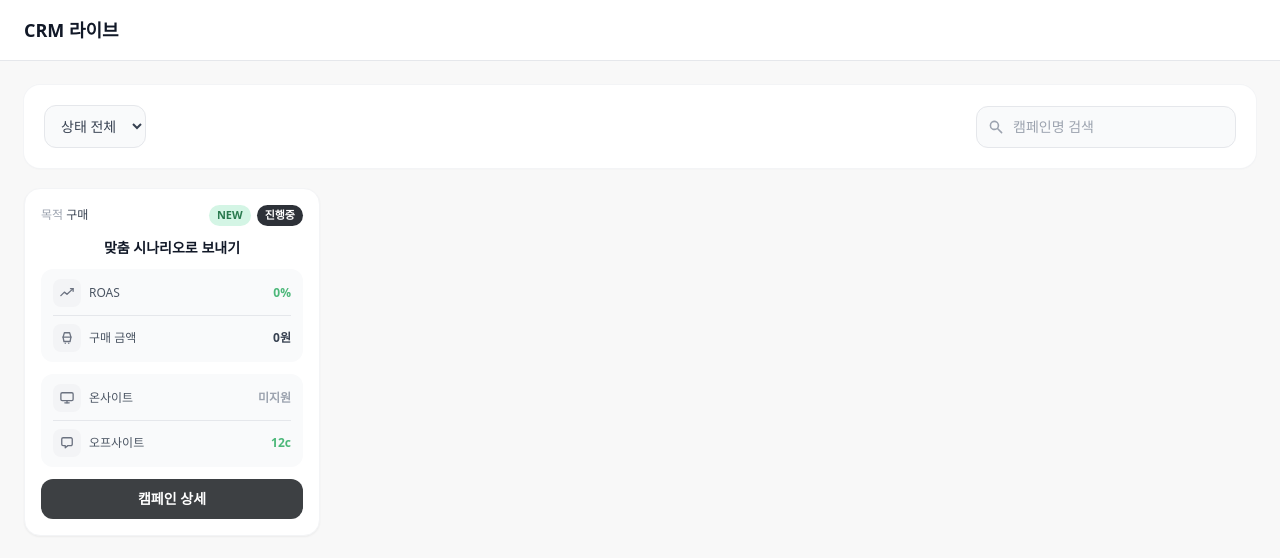
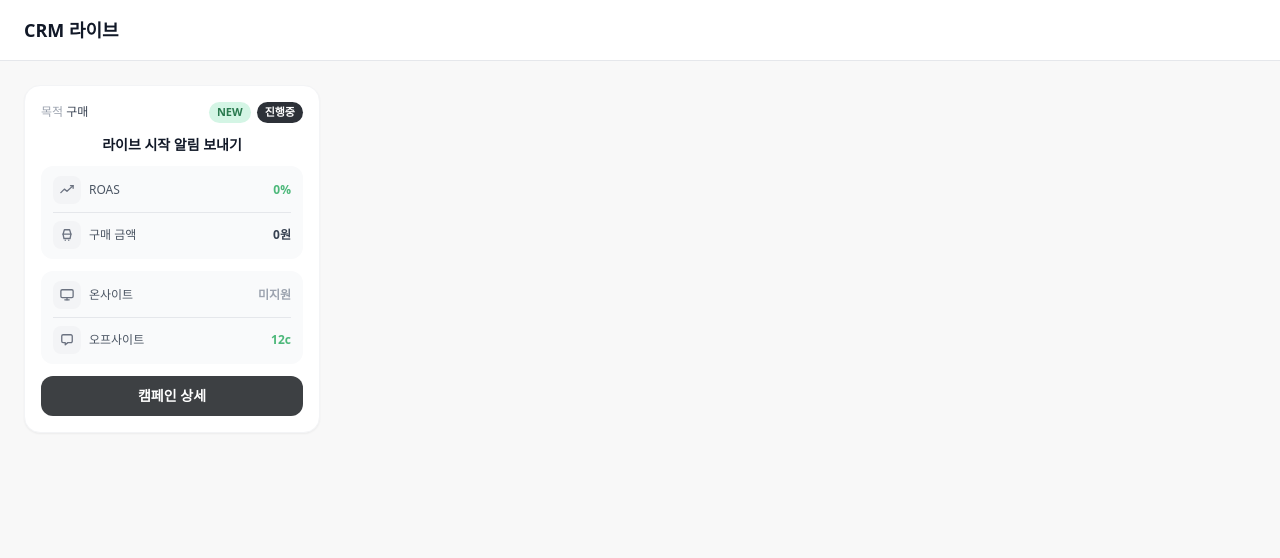
Before and after one commit to vldlzm/flexg_CRM_LIVE, a Next.js app: page /crm/live in a window 1280 px wide. Shown: the top 558 px of the page. Built offline with nearby package versions, Linux system fonts and the light colour scheme.

Commit message:
auto: 2026-06-02 11:11

```diff
--- a/src/components/CrmLiveList.tsx
+++ b/src/components/CrmLiveList.tsx
@@ -1,6 +1,5 @@
 'use client';
 
-import { useState } from 'react';
 
 interface Campaign {
   id: string;
@@ -21,7 +20,7 @@ const CAMPAIGNS: Campaign[] = [
     purpose: '구매',
     isNew: true,
     status: '진행중',
-    title: '맞춤 시나리오로 보내기',
+    title: '라이브 시작 알림 보내기',
     roas: '0%',
     purchaseAmount: '0원',
     onsite: '미지원',
@@ -148,15 +147,6 @@ function CampaignCard({ campaign }: { campaign: Campaign }) {
 }
 
 export default function CrmLiveList() {
-  const [search, setSearch] = useState('');
-  const [statusFilter, setStatusFilter] = useState('전체');
-
-  const filtered = CAMPAIGNS.filter((c) => {
-    const matchStatus = statusFilter === '전체' || c.status === statusFilter;
-    const matchSearch = c.title.includes(search);
-    return matchStatus && matchSearch;
-  });
-
   return (
     <div className="min-h-screen bg-[#f8f8f8]">
       {/* 상단 헤더 */}
@@ -167,53 +157,13 @@ export default function CrmLiveList() {
       </div>
 
       <div className="mx-auto max-w-[1440px] space-y-5 p-6">
-        {/* 필터 */}
-        <section className="rounded-2xl bg-white p-5 shadow-sm ring-1 ring-gray-100">
-          <div className="flex flex-wrap items-center gap-3">
-            <select
-              value={statusFilter}
-              onChange={(e) => setStatusFilter(e.target.value)}
-              className="rounded-xl border border-gray-200 bg-gray-50 px-3 py-2.5 text-sm text-gray-700 focus:border-[#4DB87A] focus:outline-none focus:ring-2 focus:ring-[#4DB87A]/20 transition-all"
-            >
-              <option value="전체">상태 전체</option>
-              <option value="진행중">진행중</option>
-              <option value="일시정지">일시정지</option>
-              <option value="완료">완료</option>
-            </select>
-            <div className="relative ml-auto min-w-[260px]">
-              <svg viewBox="0 0 20 20" fill="currentColor" className="absolute left-3 top-1/2 h-4 w-4 -translate-y-1/2 text-gray-400">
-                <path fillRule="evenodd" d="M8 4a4 4 0 100 8 4 4 0 000-8zM2 8a6 6 0 1110.89 3.476l4.817 4.817a1 1 0 01-1.414 1.414l-4.816-4.816A6 6 0 012 8z" clipRule="evenodd" />
-              </svg>
-              <input
-                type="text"
-                placeholder="캠페인명 검색"
-                value={search}
-                onChange={(e) => setSearch(e.target.value)}
-                className="w-full rounded-xl border border-gray-200 bg-gray-50 py-2.5 pl-9 pr-4 text-sm text-gray-700 placeholder-gray-400 focus:border-[#4DB87A] focus:bg-white focus:outline-none focus:ring-2 focus:ring-[#4DB87A]/20 transition-all"
-              />
-            </div>
-          </div>
-        </section>
-
         {/* 캠페인 카드 그리드 */}
         <section>
-          {filtered.length === 0 ? (
-            <div className="flex flex-col items-center justify-center rounded-2xl bg-white py-20 text-center shadow-sm ring-1 ring-gray-100">
-              <div className="mb-4 flex h-14 w-14 items-center justify-center rounded-2xl bg-gray-100">
-                <svg viewBox="0 0 24 24" fill="none" stroke="currentColor" strokeWidth={1.5} className="h-7 w-7 text-gray-400" strokeLinecap="round" strokeLinejoin="round">
-                  <path d="M9 5H7a2 2 0 00-2 2v12a2 2 0 002 2h10a2 2 0 002-2V7a2 2 0 00-2-2h-2M9 5a2 2 0 002 2h2a2 2 0 002-2M9 5a2 2 0 012-2h2a2 2 0 012 2" />
-                </svg>
-              </div>
-              <p className="text-sm font-semibold text-gray-700">검색 결과가 없습니다</p>
-              <p className="mt-1.5 text-xs text-gray-400">다른 검색어나 필터를 적용해 보세요</p>
-            </div>
-          ) : (
-            <div className="grid grid-cols-2 gap-4 sm:grid-cols-3 lg:grid-cols-4">
-              {filtered.map((campaign) => (
-                <CampaignCard key={campaign.id} campaign={campaign} />
-              ))}
-            </div>
-          )}
+          <div className="grid grid-cols-2 gap-4 sm:grid-cols-3 lg:grid-cols-4">
+            {CAMPAIGNS.map((campaign) => (
+              <CampaignCard key={campaign.id} campaign={campaign} />
+            ))}
+          </div>
         </section>
       </div>
     </div>
```
